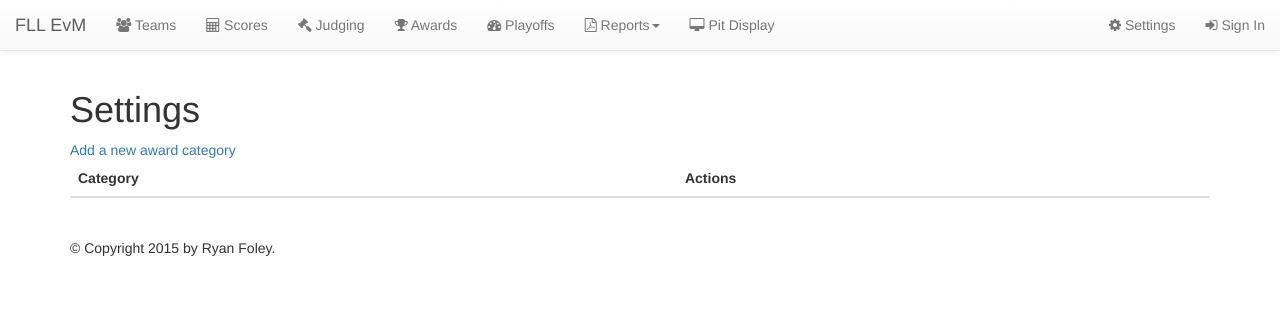
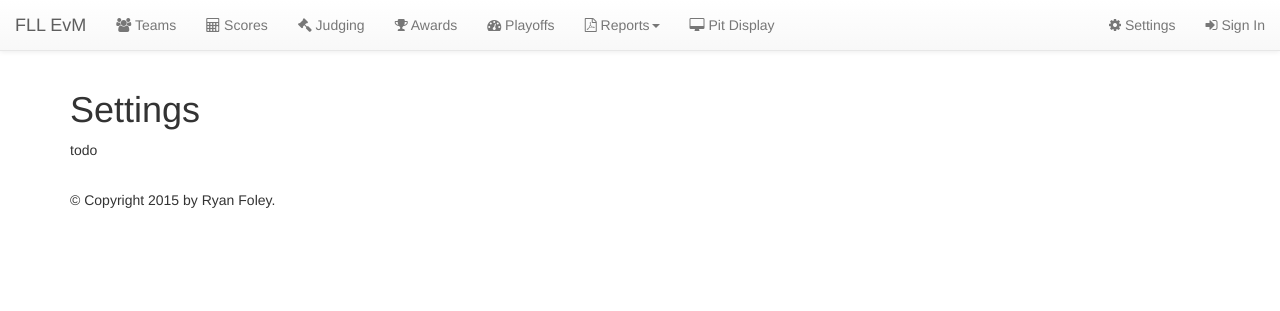
Before and after one commit to rtfoley/scorepy, a Flask app: template app/templates/settings.html in a window 1280 px wide. Shown: the top 311 px of the page. Run offline with Flask 2, Linux system fonts and the light colour scheme; the template is opened without the code that fills it, so the values that code supplies are empty; some libraries are stand-ins or nearby versions.

Commit message:
Remove award category control from settings page

```diff
--- a/app/templates/settings.html
+++ b/app/templates/settings.html
@@ -2,26 +2,5 @@
 {% block title %}FLL System Settings{% endblock %}
 {% block pageContent %}
   <h1>Settings</h1>
-  <a href="{{ url_for('awards.add_award_category') }}">Add a new award category</a>
-  <!-- TODO add CSV import option -->
-  <table class="table table-hover">
-    <thead>
-      <tr>
-        <th>Category</th>
-        <th>Actions</th>
-      </tr>
-    </thead>
-    <tbody>
-      {% for category in categories %}
-        <tr>
-          <td>{{ category.name }}</td>
-          <!-- TODO fix alignment so text and buttons are aligned on horizontal center -->
-          <td>
-            <a href="{{ url_for('awards.edit_award_category', award_category_id=category.id) }}" class="btn btn-xs btn-primary fa fa-pencil-square-o" title="edit"></a>
-            <a href="{{ url_for('awards.delete_award_category', award_category_id=category.id) }}" class="btn btn-xs btn-danger fa fa-trash-o" title="delete"></a>
-          </td>
-        </tr>
-      {% endfor %}
-    </tbody>
-  </table>
+  <p>todo</p>
 {% endblock %}
```
Also changed, not shown: app/__init__.py (+1 -8 lines).
